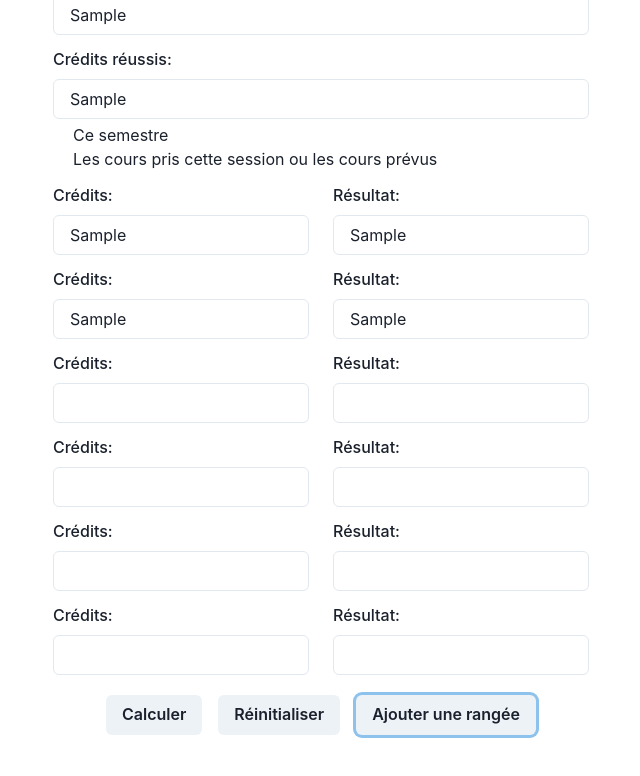
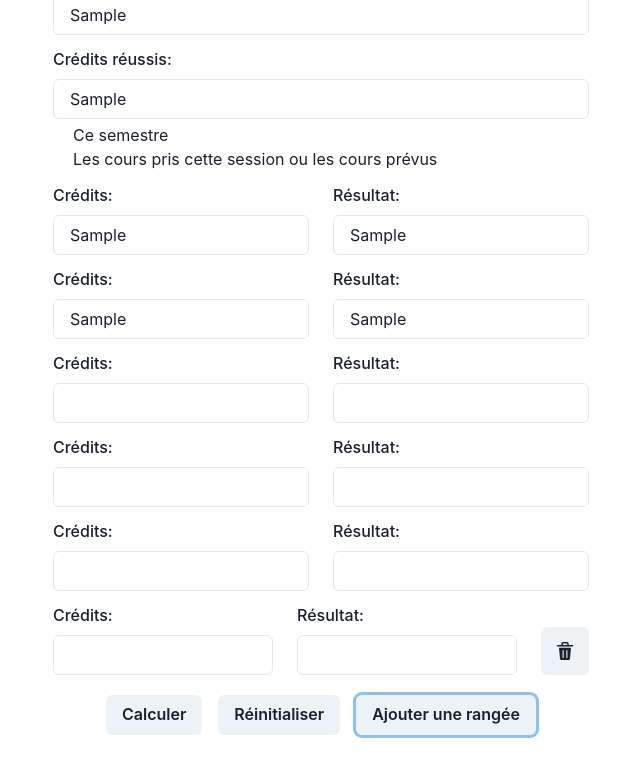
Before and after one commit to cbun097/uqo-gpa-calculator, a React (Create React App) app: page / in a window 1280 px wide. Both pictures are taken after typing "Sample", "Sample", "Sample", "Sample", "Sample", "Sample" into the empty fields and a click on the button "Ajouter une rangée". Shown: the part 249-1025 px from the top of the page, without its empty margins (319-959 px from the left). Built offline with nearby package versions, Linux system fonts and the light colour scheme.

Commit message:
remove row functionality

```diff
--- a/src/App.tsx
+++ b/src/App.tsx
@@ -17,8 +17,6 @@ export default function App(): ReactElement {
     <div>
       <Menu />
       <CreditsForm form={form} isFirstSemester={isFirstSemester} />
-      {/* for testing purposes */}
-      {/* <pre>{JSON.stringify(formState, null, 2)}</pre> */}
       <Footer />
     </div>
   );
--- a/src/actions/utils.ts
+++ b/src/actions/utils.ts
@@ -6,12 +6,20 @@ export interface IFormInput {
   creditsEarned2: number;
   creditsEarned3?: number;
   creditsEarned4?: number;
+  creditsEarned5?: number;
   resultEarned1: string;
   resultEarned2: string;
   resultEarned3?: string;
   resultEarned4?: string;
-  creditsEarned?: number[];
-  resultEarned?: string[];
+  resultEarned5?: string;
+  creditsEarnedArray?: number[];
+  resultEarnedArray?: string[];
+}
+
+// eslint-disable-next-line @typescript-eslint/no-unused-vars
+interface IResultsList {
+  creditsEarned: number[];
+  resultEarned: string[];
 }
 
 export const initialValues: IFormInput = {
@@ -63,7 +71,7 @@ export function calculateGradePoints(credits: number, currentGPA: number): numbe
  */
 export function accumulatedCredits(formData: IFormInput): number {
   let sumArray = 0;
-  formData.creditsEarned?.map(element => {
+  formData.creditsEarnedArray?.map(element => {
     sumArray += Number(element);
   });
   return (
@@ -71,6 +79,7 @@ export function accumulatedCredits(formData: IFormInput): number {
     Number(formData.creditsEarned2) +
     Number(formData?.creditsEarned3 ? formData.creditsEarned3 : 0) +
     Number(formData?.creditsEarned4 ? formData.creditsEarned4 : 0) +
+    Number(formData?.creditsEarned5 ? formData.creditsEarned5 : 0) +
     sumArray
   );
 }
@@ -97,15 +106,17 @@ export function semesterGradePoints(formData: IFormInput): number {
     formData.resultEarned2,
     formData?.resultEarned3 ? formData.resultEarned3 : 0,
     formData?.resultEarned4 ? formData.resultEarned4 : 0,
-    formData?.resultEarned,
+    formData?.resultEarned5 ? formData.resultEarned5 : 0,
+    formData?.resultEarnedArray,
   ];
   // eslint-disable-next-line
   const credits: any[] = [
     formData.creditsEarned1,
     formData.creditsEarned2,
-    formData.creditsEarned3,
+    formData?.creditsEarned3 ? formData.creditsEarned3 : 0,
     formData?.creditsEarned4 ? formData.creditsEarned4 : 0,
-    formData?.creditsEarned,
+    formData?.creditsEarned5 ? formData.creditsEarned5 : 0,
+    formData?.creditsEarnedArray,
   ];
   // eslint-disable-next-line
   let convert: any;
--- a/src/components/CreditsForm.tsx
+++ b/src/components/CreditsForm.tsx
@@ -1,10 +1,11 @@
-import { Container, Heading, FormControl, FormLabel, Switch, Input, HStack, Stack, Button, Text } from '@chakra-ui/react';
-import React, { useState } from 'react';
+import { Container, Heading, FormControl, FormLabel, Switch, Input, HStack, Stack, Button, Text, IconButton, Box } from '@chakra-ui/react';
+import React, { useEffect, useState } from 'react';
 import { useForm } from 'react-hook-form';
 import { IFormInput, createArrayWithNumbers, initialValues } from '../actions/utils';
 import ReactGA from 'react-ga';
 import { Results } from './Results';
 import { ModalTableGrade } from '../modal-table-grade';
+import { DeleteIcon } from '@chakra-ui/icons';
 
 interface ICreditForm {
   isFirstSemester: boolean;
@@ -15,8 +16,8 @@ export const CreditsForm: React.FC<ICreditForm> = () => {
   const [form, setForm] = useState<IFormInput>(initialValues);
   const [btnClicked, setBtnClicked] = useState(false);
   const [isFirstSemester, setIsFirstSemester] = useState(false);
-  const { register, handleSubmit, getValues, errors } = useForm<IFormInput>();
-  const [size, setSize] = useState(1);
+  const { register, handleSubmit, getValues, errors, formState } = useForm<IFormInput>();
+  const [size, setSize] = useState(0);
   const onSubmit = async (data: IFormInput) => {
     const values: IFormInput = getValues();
     data = values;
@@ -31,6 +32,9 @@ export const CreditsForm: React.FC<ICreditForm> = () => {
       action: 'Calculate GPA',
     });
   };
+  useEffect(() => {
+    // console.log('touched', formState.touched);
+  }, [formState]);
   return (
     <>
       <Container maxW='xl' centerContent p={5}>
@@ -125,23 +129,46 @@ export const CreditsForm: React.FC<ICreditForm> = () => {
               {errors.currentCreditsEarned && 'Seul les lettres de A à E sont acceptés'}
             </FormControl>
           </HStack>
+          <HStack spacing='24px' marginTop='3'>
+            <FormControl id='credits-earned'>
+              <FormLabel>Crédits: </FormLabel>
+              <Input type='text' name='creditsEarned5' id='creditsEarned5' ref={register({ pattern: /^\d+$/ })} />
+              {errors.currentCreditsEarned && 'Seul les chiffres sont acceptés'}
+            </FormControl>
+
+            <FormControl id='credits-earned'>
+              <FormLabel>Résultat: </FormLabel>
+              <Input type='text' name='resultEarned5' id='resultEarned5' ref={register({ pattern: /^([A-Ea-e+-]*$){2}/ })} />
+              {errors.currentCreditsEarned && 'Seul les lettres de A à E sont acceptés'}
+            </FormControl>
+          </HStack>
           {createArrayWithNumbers(size).map(index => {
             return (
-              <HStack spacing='24px' marginTop='3' key={index}>
+              <HStack spacing='24px' marginTop='3' key={index} align='center'>
                 <FormControl id='credits-earned'>
                   <FormLabel>Crédits: </FormLabel>
-                  <Input type='text' name={`creditsEarned[${index}]`} id={`creditsEarned[${index}]`} ref={register({ pattern: /^\d+$/ })} />
+                  <Input
+                    type='text'
+                    name={`creditsEarnedArray[${index}]`}
+                    id={`creditsEarnedArray[${index}]`}
+                    ref={register({ pattern: /^\d+$/ })}
+                  />
                 </FormControl>
 
                 <FormControl id='credits-earned'>
                   <FormLabel>Résultat: </FormLabel>
                   <Input
                     type='text'
-                    name={`resultEarned[${index}]`}
-                    id={`resultEarned[${index}]`}
+                    name={`resultEarnedArray[${index}]`}
+                    id={`resultEarnedArray[${index}]`}
                     ref={register({ pattern: /^([A-Ea-e+-]*$){2}/ })}
                   />
                 </FormControl>
+                {size >= 1 && (
+                  <Box pt={[3, 6]}>
+                    <IconButton aria-label='supprimer rangee' size='lg' icon={<DeleteIcon />} onClick={() => setSize(size - 1)} />
+                  </Box>
+                )}
               </HStack>
             );
           })}
@@ -157,14 +184,14 @@ export const CreditsForm: React.FC<ICreditForm> = () => {
             </Button>
           </Stack>
         </form>
+        {/* for testing purposes */}
+        {/* <pre>{JSON.stringify(formState, null, 2)}</pre> */}
       </Container>
-      {btnClicked && (
-        <>
-          <Container>
-            <Results form={form} isFirstSemester={isFirstSemester} />
-            <ModalTableGrade />
-          </Container>
-        </>
+      {btnClicked && formState.isValid && (
+        <Container>
+          <Results form={form} isFirstSemester={isFirstSemester} />
+          <ModalTableGrade />
+        </Container>
       )}
     </>
   );
```
